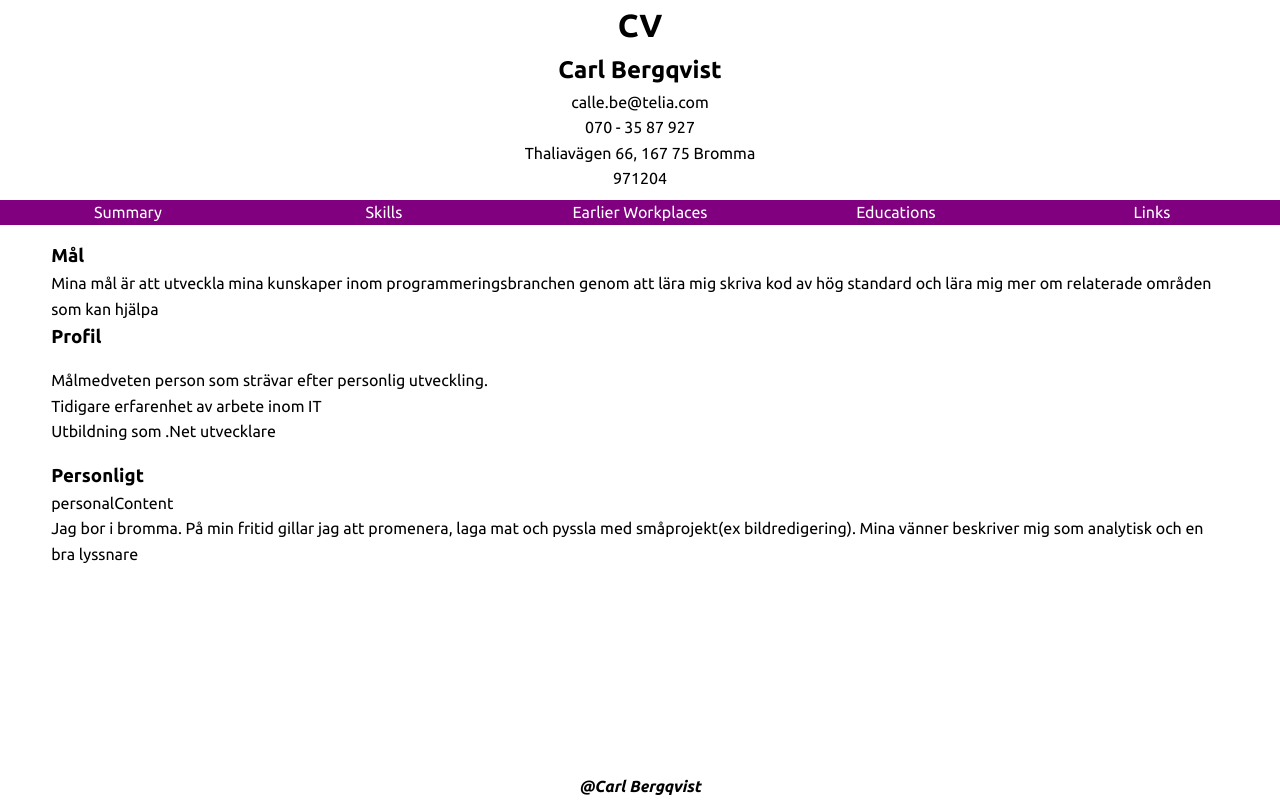
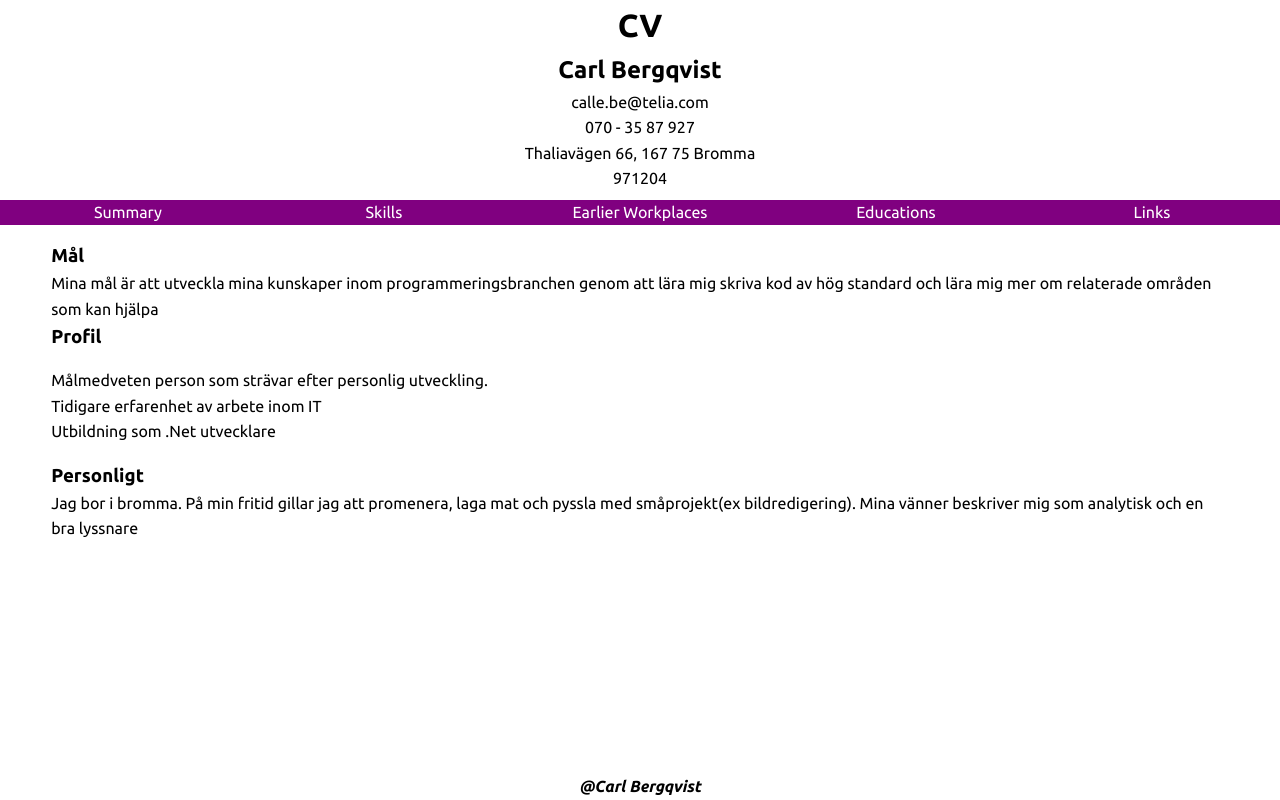
Before and after one commit to bap-ba-bip-boop/cv-hemsida, a React (Create React App) app: page / in a window 1280 px wide. Built offline with nearby package versions, Linux system fonts and the light colour scheme.

Commit message:
removing blank tags

```diff
--- a/public/index.html
+++ b/public/index.html
@@ -9,7 +9,6 @@
       name="description"
       content="Web site created using create-react-app"
     />
-    <link rel="apple-touch-icon" href="%PUBLIC_URL%/logo192.png" />
     <!--
       manifest.json provides metadata used when your web app is installed on a
       user's mobile device or desktop. See https://developers.google.com/web/fundamentals/web-app-manifest/
--- a/src/Components/Main Pages/Summary.js
+++ b/src/Components/Main Pages/Summary.js
@@ -3,7 +3,7 @@ import React from 'react'
 
 export const Summary = () => {
   return (
-    <>
+    <div>
         <h3>{appSettings.goalTitle}</h3>
         <p>{appSettings.goalText}</p>
 
@@ -13,8 +13,8 @@ export const Summary = () => {
           {appSettings.profileContent.map(item => <li key={item}>{item}</li>)}
         </ul>
 
-        <h3>{appSettings.personalTitle}</h3>personalContent
+        <h3>{appSettings.personalTitle}</h3>
         <p>{appSettings.personalContent}</p>
-    </>
+    </div>
   )
 }
```
